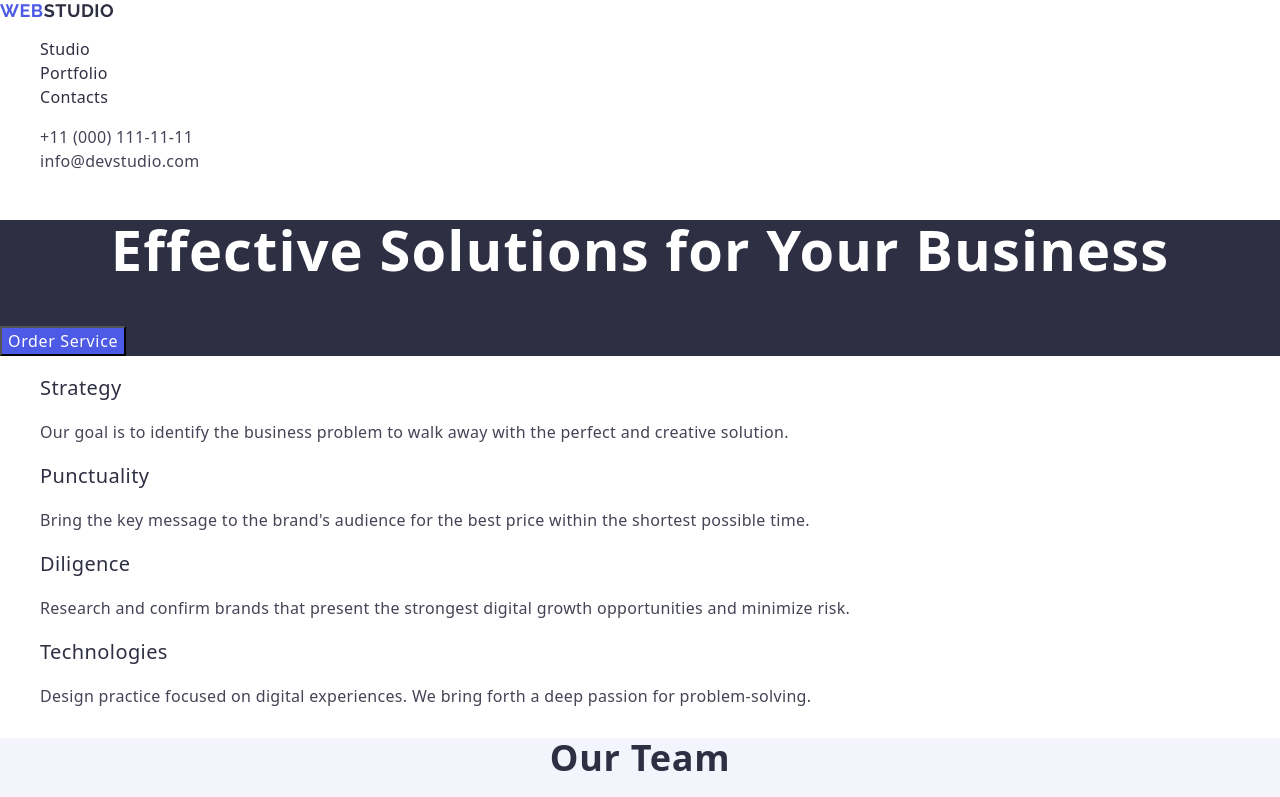
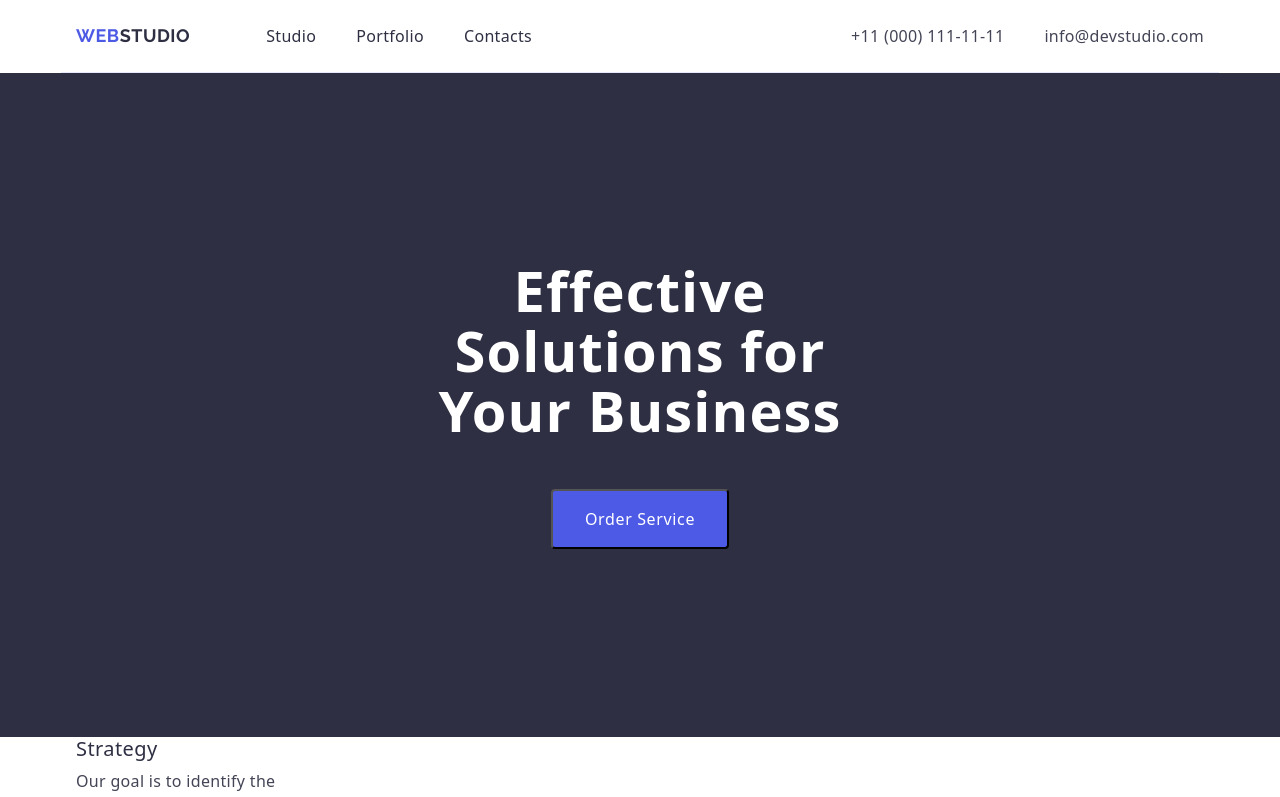
Before and after one commit to denchi21/goit-markup-hw-03, a plain HTML site: page index.html in a window 1280 px wide. Shown: the top 797 px of the page. Drawn offline with nearby package versions, Linux system fonts and the light colour scheme.

Commit message:
flex update

```diff
--- a/css/style.css
+++ b/css/style.css
@@ -10,12 +10,26 @@ body {
     background-color: #FFFFFF;
 }
 
-li {
+p, h1,h2,h3,h4,h5,h6 {
+    margin: 0;
+}
+
+ul {
     list-style-type: none;
+    padding: 0;
+    margin: 0;
 }
 
 a {
     text-decoration: none;
+}
+
+img {
+    display: block;
+}
+
+address {
+    font-style: normal;
 }
 
 .visually-hidden {
@@ -31,15 +45,38 @@ a {
     overflow: hidden;
 }
 
-.nav-section {
+.container {
+    width: 1158px;
+margin: 0 auto;
+padding: 0 15px 0 15px;
+}
+
+/*Section Header*/
+
+.header-container {
+    border-bottom: 1px solid #e7e9fc;
+    display: flex;
+    justify-content: space-between;
+}
+
+.nav-menu {
+    display: flex;
+}
+
+.nav-list {
+    display: flex;
+    gap: 40px;
+    padding: 24px 0;
+}
+.nav-list-link {
     font-weight: 500;
     font-size: 16px;
     line-height: 1.5;
     letter-spacing: 0.02em;
     color: #2e2f42;
 }
-.nav-section:focus,
-.nav-section:hover {
+.nav-list-link:focus,
+.nav-list-link:hover {
     font-weight: 500;
     font-size: 16px;
     line-height: 1.5;
@@ -55,6 +92,9 @@ a {
     line-height: 1.17;
     letter-spacing: 0.03em;
     text-transform: uppercase;
+    display: flex;
+    align-items: center;
+    margin-right: 76px;
 }
 .logo-header-studio {
     font-family: "Raleway", sans-serif;
@@ -64,8 +104,14 @@ a {
 }
 
 .address {
-    font-style: normal;
+    display: flex;
 }
+.address-list {
+    display: flex;
+    align-items: center;
+    gap: 40px;
+}
+
 .address-head {
     font-weight: 400;
     font-size: 16px;
@@ -86,8 +132,12 @@ a {
     color: #404bbf;
 }
 
+ /*Section Main*/
+
 .info-page {
     background: #2e2f42;
+    padding-top: 188px;
+    padding-bottom: 188px;
 }
 
 .page-title {
@@ -97,6 +147,9 @@ a {
     letter-spacing: 0.02em;
     text-align: center;
     color: #fff;
+    max-width: 496px;
+    margin: 0 auto;
+    margin-bottom: 48px;
 }
 .button {
     font-weight: 500;
@@ -107,6 +160,10 @@ a {
     background: #4d5ae5;
     text-align: center;
     cursor: pointer;
+    display: block;
+    margin: 0 auto;
+    border-radius: 4px;
+    padding: 16px 32px;
 }
 
 .button:hover,
@@ -115,12 +172,23 @@ a {
     cursor: pointer;
 }
 
+/*Section Advantages*/
+
+
+.adv-item {
+    max-width: 264px;
+    display: flex;
+    flex-wrap: wrap;
+}
+
 .adv-title {
     font-weight: 500;
     font-size: 20px;
     line-height: 1.2;
     letter-spacing: 0.02em;
     color: #2e2f42;
+    margin-bottom: 8px;
+
 }
 
 .adv-text {
@@ -129,10 +197,17 @@ a {
     letter-spacing: 0.02em;
 }
 
+/*Section Team*/
+
 .our-team {
     background-color: #F4F4FD;
 }
 
+.team-list {
+    display: flex;
+    gap: 24px;
+    padding-bottom: 120px;
+}
 .team-title {
     text-align: center;
     font-size: 36px;
@@ -140,6 +215,8 @@ a {
     letter-spacing: 0.02em;
     text-transform: capitalize;
     color: #2e2f42;
+    padding-top: 120px;
+    padding-bottom: 72px;
 }
 
 .team-card {
@@ -152,13 +229,20 @@ a {
     line-height: 1.2;
     letter-spacing: 0.02em;
     color: #2e2f42;
+    padding-top: 32px;
+    padding-bottom: 8px;
+    text-align: center;
 }
 
 .team-text {
     font-size: 16px;
     line-height: 1.5;
     letter-spacing: 0.02em;
+    text-align: center;
+    padding-bottom: 32px;
 }
+
+/*Section Portfolio*/
 
 .portfolio {
     font-size: 36px;
@@ -193,6 +277,8 @@ a {
     color: #434455;
 }
 
+/*Section Footer */
+
 .footer-main {
     background-color: #2e2f42;
 }
--- a/index.html
+++ b/index.html
@@ -17,26 +17,26 @@
     <title>Webstudio</title>
   </head>
   <body>
-    <div class="container">
-      <header>
-        <nav>
+    <header class="header">
+      <div class="header-container container">
+        <nav class="nav-menu">
           <a class="logo" href="./index.html">
             web<span class="logo-header-studio">Studio</span></a
           >
-          <ul>
-            <li>
-              <a class="nav-section" href="./index.html">Studio</a>
+          <ul class="nav-list">
+            <li class="nav-list-item">
+              <a class="nav-list-link" href="./index.html">Studio</a>
             </li>
-            <li>
-              <a class="nav-section" href="">Portfolio</a>
+            <li class="nav-list-item">
+              <a class="nav-list-link" href="">Portfolio</a>
             </li>
-            <li>
-              <a class="nav-section" href="">Contacts</a>
+            <li class="nav-list-item">
+              <a class="nav-list-link" href="">Contacts</a>
             </li>
           </ul>
         </nav>
         <address class="address">
-          <ul>
+          <ul class="address-list">
             <li>
               <a class="address-head" href="tel:+110001111111"
                 >+11 (000) 111-11-11</a
@@ -49,54 +49,56 @@
             </li>
           </ul>
         </address>
+      </div>
     </header>
-    </div>
     <main>
+      <section class="info-page">
         <div class="container">
-        <section class="info-page">
           <h1 class="page-title">Effective Solutions for Your Business</h1>
           <button class="button" type="button">Order Service</button>
+        </div>
       </section>
-      </div>
+      <section class="advantages">
         <div class="container">
-        <section class="advantages">
           <h2 class="visually-hidden">Our advantages</h2>
+          <div class="adv-list">
             <ul>
-            <li>
+              <li class="adv-item">
                 <h3 class="adv-title">Strategy</h3>
                 <p class="adv-text">
                   Our goal is to identify the business problem to walk away with
                   the perfect and creative solution.
                 </p>
               </li>
-            <li>
+              <li class="adv-item">
                 <h3 class="adv-title">Punctuality</h3>
                 <p class="adv-text">
-                Bring the key message to the brand's audience for the best price
-                within the shortest possible time.
+                  Bring the key message to the brand's audience for the best
+                  price within the shortest possible time.
                 </p>
               </li>
-            <li>
+              <li class="adv-item">
                 <h3 class="adv-title">Diligence</h3>
                 <p class="adv-text">
                   Research and confirm brands that present the strongest digital
                   growth opportunities and minimize risk.
                 </p>
               </li>
-            <li>
+              <li class="adv-item">
                 <h3 class="adv-title">Technologies</h3>
                 <p class="adv-text">
-                Design practice focused on digital experiences. We bring forth a
-                deep passion for problem-solving.
+                  Design practice focused on digital experiences. We bring forth
+                  a deep passion for problem-solving.
                 </p>
               </li>
             </ul>
+          </div>
+        </div>
       </section>
-      </div>
+      <section class="our-team">
         <div class="container">
-        <section class="our-team">
           <h2 class="team-title">Our Team</h2>
-          <ul>
+          <ul class="team-list">
             <li class="team-card">
               <img
                 class="team-foto"
@@ -142,10 +144,10 @@
               <p class="team-text">UI Designer</p>
             </li>
           </ul>
+        </div>
       </section>
-      </div>
+      <section class="portfolio">
         <div class="container">
-        <section class="portfolio">
           <h2 class="port-title">Portfolio</h2>
           <ul>
             <li>
@@ -209,11 +211,11 @@
               <p class="port-text">Marketing</p>
             </li>
           </ul>
+        </div>
       </section>
-      </div>
     </main>
+    <footer class="footer-main">
       <div class="container">
-      <footer class="footer-main">
         <a class="logo" href="./index.html">
           web<span class="logo-footer-studio">Studio</span></a
         >
@@ -221,7 +223,7 @@
           Increase the flow of customers and sales for your business with
           digital marketing & growth solutions.
         </p>
+      </div>
     </footer>
-    </div>
   </body>
 </html>
```
Lines whose indentation alone changed are shown as unchanged.
